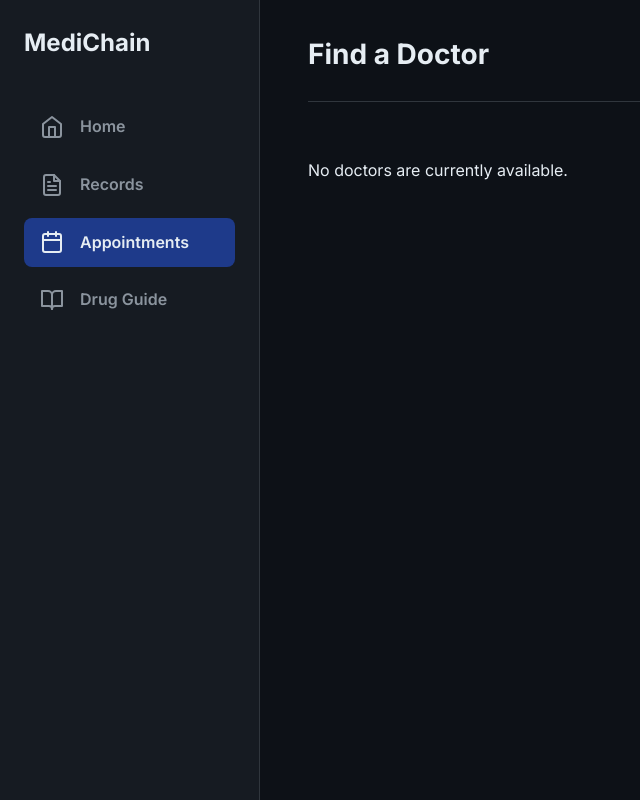
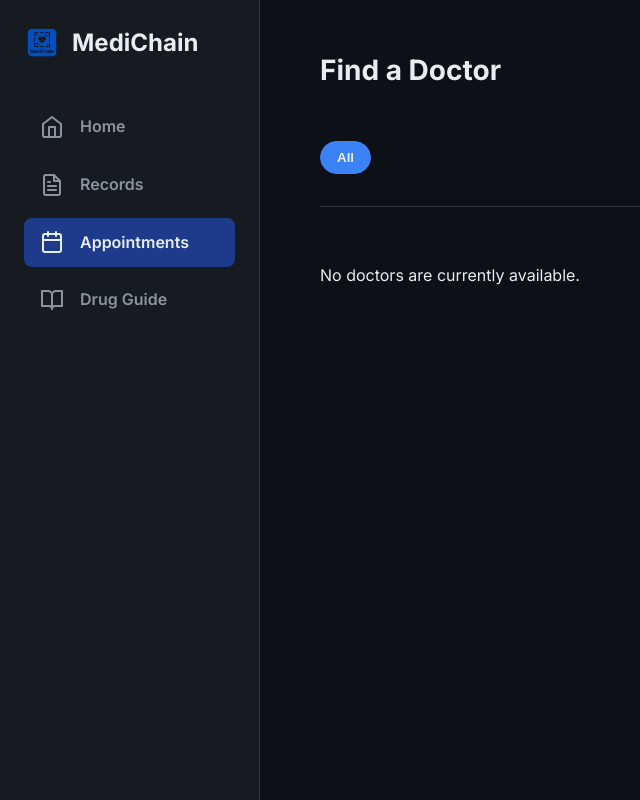
Before and after one commit to abdysef23/MediChain_Project2, a Flask app: page /find_a_doctor in a window 1280 px wide. Shown: the whole page, without its empty margins (0-640 px from the left). Run offline with Flask 3, Linux system fonts and the light colour scheme; the visitor is signed in with stand-in values (Sample User, id 1); data that the repository does not hold is empty; parts of the project's set-up code (start-up, migrations or seed data) failed here and were passed over.

Commit message:
add the filter fuctionality

```diff
--- a/app.py
+++ b/app.py
@@ -498,15 +498,23 @@ def find_a_doctor():
     if 'user_id' not in session:
         return redirect(url_for('auth'))
 
-    # Call the database function to get the sorted list of doctors
-    doctors_response = supabase.rpc('get_doctors_sorted_by_appointments').execute()
-    doctors = doctors_response.data
+    try:
+        # Call the database function to get the sorted list of doctors
+        doctors_response = supabase.rpc('get_doctors_sorted_by_appointments').execute()
+        doctors = doctors_response.data
 
-    # Get the list of unique specialties for the filter dropdown
-    specialties = sorted(list(set(doc['specialty'] for doc in doctors if doc['specialty'])))
+        # THIS IS THE CORRECTED LOGIC FOR GETTING SPECIALTIES
+        # It handles cases where a specialty might be None or an empty string
+        all_specialties = [doc['specialty'] for doc in doctors if doc.get('specialty')]
+        # Get a unique, sorted list of the specialties
+        unique_specialties = sorted(list(set(all_specialties)))
 
-    return render_template('find_a_doctor.html', doctors=doctors, specialties=specialties)
-    return render_template('drug_detail.html', drug=drug, alternatives=alternatives)
+        return render_template('find_a_doctor.html', doctors=doctors, specialties=unique_specialties)
+
+    except Exception as e:
+        print(f"Error fetching doctors: {e}")
+        return "Could not load doctor list.", 500
+
 @app.route('/book_appointment/<doctor_id>', methods=['GET', 'POST'])
 def book_appointment(doctor_id):
     """
--- a/static/css/style.css
+++ b/static/css/style.css
@@ -1920,3 +1920,55 @@ input[type="datetime-local"]::-webkit-calendar-picker-indicator {
 .main-content::-webkit-scrollbar {
   display: none;
 }
+/* --- NEW: Modern Doctor Filter Styling --- */
+
+/* The container for the entire filter section */
+.doctor-filter-container {
+    margin-bottom: 2.5rem;
+    padding-bottom: 1.5rem;
+    border-bottom: 1px solid var(--border-primary);
+}
+
+/* The scrollable area for the tags */
+.specialty-filter-bar {
+    display: flex;
+    gap: 0.75rem;
+    padding-bottom: 0.5rem;
+    overflow-x: auto; /* Makes it horizontally scrollable on small screens */
+    -ms-overflow-style: none;  /* Hides scrollbar on IE and Edge */
+    scrollbar-width: none;  /* Hides scrollbar on Firefox */
+}
+/* Hides scrollbar on Chrome, Safari, and Opera */
+.specialty-filter-bar::-webkit-scrollbar {
+    display: none;
+}
+
+/* Styling for each individual specialty tag */
+.specialty-tag {
+    background-color: var(--bg-tertiary);
+    border: 1px solid var(--border-primary);
+    color: var(--text-secondary);
+    padding: 0.5rem 1rem;
+    border-radius: 20px; /* Pill shape */
+    font-weight: 600;
+    white-space: nowrap; /* Prevents text from wrapping */
+    cursor: pointer;
+    transition: all var(--transition-speed) ease;
+}
+
+.specialty-tag:hover {
+    border-color: var(--primary-blue);
+    color: var(--text-primary);
+}
+
+/* The style for the currently selected tag */
+.specialty-tag.active {
+    background-color: var(--primary-blue);
+    border-color: var(--primary-blue);
+    color: var(--white);
+}
+
+/* This adds a smooth fade-in/out transition to the doctor cards when filtering */
+.doctor-card {
+    transition: all 0.4s ease;
+}
--- a/static/js/main.js
+++ b/static/js/main.js
@@ -303,3 +303,43 @@ document.addEventListener('DOMContentLoaded', () => {
         }
     });
 });
+// --- NEW: Doctor Specialty Filtering Logic ---
+document.addEventListener('DOMContentLoaded', () => {
+    const filterTags = document.querySelectorAll('.specialty-tag');
+    const doctorCards = document.querySelectorAll('.doctor-card');
+
+    if (filterTags.length === 0) return; // Only run this on the find-a-doctor page
+
+    filterTags.forEach(tag => {
+        tag.addEventListener('click', () => {
+            const selectedSpecialty = tag.dataset.specialty;
+
+            // Update the active button state
+            filterTags.forEach(t => t.classList.remove('active'));
+            tag.classList.add('active');
+
+            // Loop through all doctor cards and filter them
+            doctorCards.forEach(card => {
+                const cardSpecialty = card.dataset.specialty;
+
+                // Set initial state for animation
+                card.style.transform = 'scale(0.95)';
+                card.style.opacity = '0';
+
+                setTimeout(() => {
+                    // Show or hide the card
+                    if (selectedSpecialty === 'all' || cardSpecialty === selectedSpecialty) {
+                        card.style.display = 'block';
+                        // Trigger fade-in animation
+                        setTimeout(() => {
+                            card.style.transform = 'scale(1)';
+                            card.style.opacity = '1';
+                        }, 50);
+                    } else {
+                        card.style.display = 'none';
+                    }
+                }, 200); // Wait for fade-out before changing display
+            });
+        });
+    });
+});
--- a/templates/find_a_doctor.html
+++ b/templates/find_a_doctor.html
@@ -9,7 +9,10 @@
 <body>
     <div class="layout-wrapper">
         <aside class="sidebar">
-            <header class="sidebar-header">MediChain</header>
+            <header class="sidebar-header">
+                <img src="{{ url_for('static', filename='images/logo/logo-transparent.png') }}" alt="Logo" class="sidebar-logo">
+                <span>MediChain</span>
+            </header>
             <nav>
                 <a href="{{ url_for('dashboard') }}"><i data-feather="home"></i> Home</a>
                 <a href="{{ url_for('records') }}"><i data-feather="file-text"></i> Records</a>
@@ -19,13 +22,25 @@
         </aside>
 
         <main class="main-content">
+            <div class="guide-container">
                 <header class="main-header">
                     <h1>Find a Doctor</h1>
                 </header>
 
+                <!-- THIS IS THE NEW FILTER BAR -->
+                <div class="doctor-filter-container">
+                    <div class="specialty-filter-bar">
+                        <button class="specialty-tag active" data-specialty="all">All</button>
+                        {% for specialty in specialties %}
+                            <button class="specialty-tag" data-specialty="{{ specialty }}">{{ specialty }}</button>
+                        {% endfor %}
+                    </div>
+                </div>
+
                 <div class="doctor-list-container">
                     {% for doctor in doctors %}
-                <div class="doctor-card">
+                    <!-- Added a data-specialty attribute to each card -->
+                    <div class="doctor-card" data-specialty="{{ doctor.specialty or 'General Practice' }}">
                         <img class="avatar" src="{{ url_for('static', filename='images/others/male_doctor.png') if doctor.gender == 'Male' else url_for('static', filename='images/others/female_doctor.png') }}" alt="Dr. {{ doctor.name }}">
                         <h3>Dr. {{ doctor.name }}</h3>
                         <span class="specialty">{{ doctor.specialty or 'General Practice' }}</span>
@@ -35,8 +50,10 @@
                     <p>No doctors are currently available.</p>
                     {% endfor %}
                 </div>
+            </div>
         </main>
     </div>
     <script>feather.replace()</script>
+    <script src="{{ url_for('static', filename='js/main.js') }}"></script>
 </body>
 </html>
```
Also changed, not shown: templates/doctor_dashboard.html (+5 -3 lines), templates/profile.html (+15 -6 lines). Lines whose indentation alone changed are shown as unchanged.
